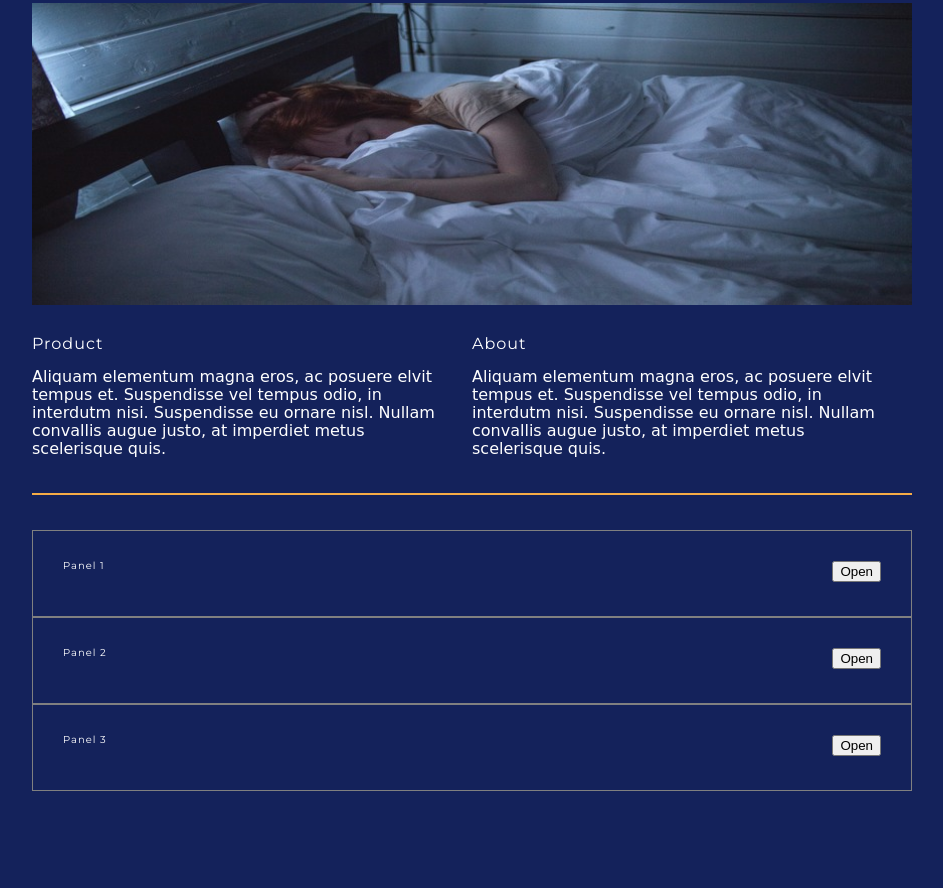
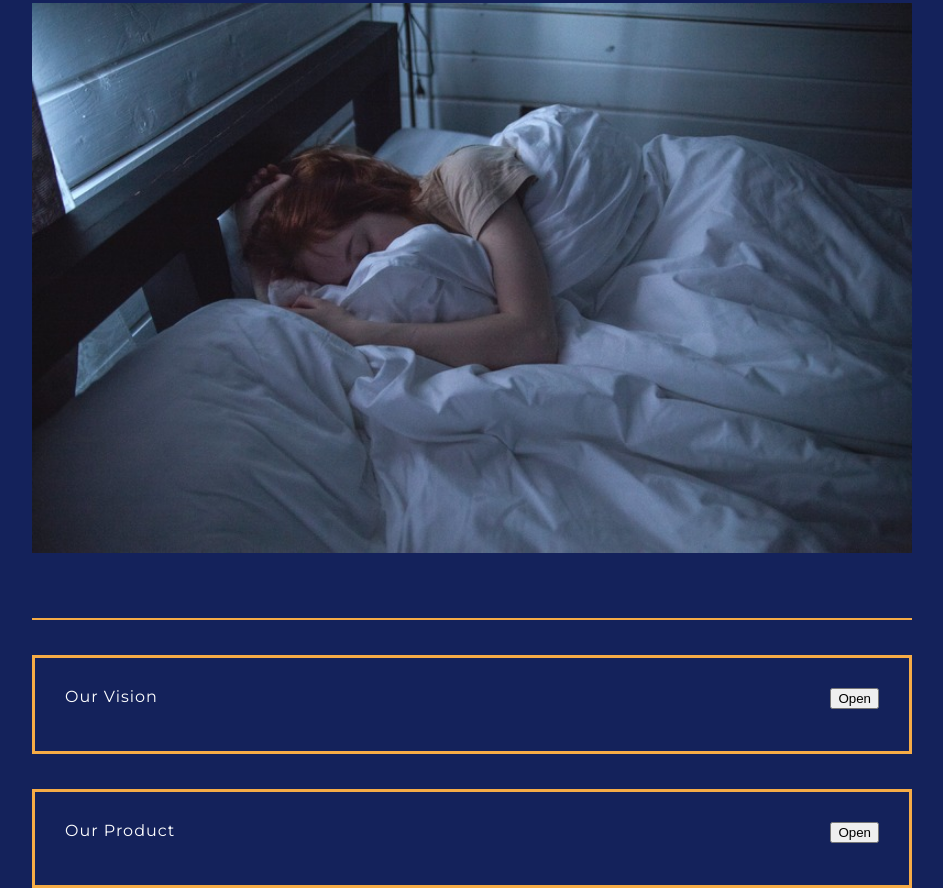
Before and after one commit to sleeptrackerteam/sleeptrackerui, a plain HTML site: page index.html in a window 1280 px wide. Shown: the part 556-1444 px from the top of the page, without its empty margins (168-1111 px from the left). Before the commit the page ends 1347 px from the top, so only its background shows below. Drawn offline with Linux system fonts and the light colour scheme.

Commit message:
added some animations and improved the layout

```diff
--- a/index.html
+++ b/index.html
@@ -46,9 +46,9 @@
         </div>
       </div>
 
-      <img class="middle-img" src="img\pexels-photo-935777_1_875x300.jpeg" alt="Image of code snippets across the screen">
+      <img class="middle-img" src="img\pexels-photo-935777_800x500.jpeg" alt="Image of code snippets across the screen">
 
-      <div class="bottom-content">
+      <!-- <div class="bottom-content">
         <div class="text-content">
           <h4>Product</h4>
           <p>Aliquam elementum magna eros, ac posuere elvit tempus et. Suspendisse vel tempus odio, in interdutm nisi. Suspendisse eu ornare nisl. Nullam convallis augue justo, at imperdiet metus scelerisque quis.</p>
@@ -57,14 +57,14 @@
           <h4>About</h4>
           <p>Aliquam elementum magna eros, ac posuere elvit tempus et. Suspendisse vel tempus odio, in interdutm nisi. Suspendisse eu ornare nisl. Nullam convallis augue justo, at imperdiet metus scelerisque quis.</p>
         </div>
-      </div>
+      </div> -->
 
     </section>
     <section class="secondary">
       <div class="accordion">
         <div class="panel">
           <div class="panel-bar">
-            <h3>Panel 1</h3>
+            <h3>Our Vision</h3>
             <div class="panel-buttons">
               <button class="panel-btn-open">Open</button>
               <button class="panel-btn-close hide-btn">Close</button>
@@ -77,19 +77,7 @@
         </div><!-- end of panel -->
         <div class="panel">
           <div class="panel-bar">
-            <h3>Panel 2</h3>
-            <div class="panel-buttons">
-              <button class="panel-btn-open">Open</button>
-              <button class="panel-btn-close hide-btn">Close</button>
-            </div>
-          </div>
-          <div class="panel-content">
-            <p>But if you make yourself more than just a man, if you devote yourself to an idel and if they can't stop you then you become something else entirely. Legend, Mr Wayne.</p>
-          </div>
-        </div><!-- end of panel -->
-        <div class="panel">
-          <div class="panel-bar">
-            <h3>Panel 3</h3>
+            <h3>Our Product</h3>
             <div class="panel-buttons">
               <button class="panel-btn-open">Open</button>
               <button class="panel-btn-close hide-btn">Close</button>
--- a/less/home-page.less
+++ b/less/home-page.less
@@ -20,6 +20,12 @@
     align-items: center;
     margin: 0 8.2rem 0 0;
 
+    @keyframes bounce {
+      0%, 20%, 50%, 80%, 100% {transform: translateY(0);}
+      40% {transform: translateY(-30px);}
+      60% {transform: translateY(-15px);}
+   }
+
     @media @phone {
       display: flex;
       justify-content: center;
@@ -37,6 +43,9 @@
       margin-top: 1.0rem;
       cursor: pointer;
       border-radius: 1.3rem;
+
+      animation-duration: 2s;
+      animation-name: slidein, bounce;
     }
 
     button:hover {
--- a/less/panels.less
+++ b/less/panels.less
@@ -1,8 +1,28 @@
 .accordion {
 
   .panel {
+    margin-bottom: 3.5rem;
     padding: 30px;
-    border: 1px solid gray;
+    border: 3px solid @Orange;
+    font-size: 1.6rem;
+    line-height: 1.8rem;
+
+    p {
+      animation-duration: 1s;
+      animation-name: slidein;
+    }
+
+    @keyframes slidein {
+      from {
+        margin-left: 100%;
+        width: 300%;
+      }
+
+      to {
+        margin-left: 0%;
+        width: 100%;
+      }
+    }
 
     .panel-bar {
       display: flex;
```
Also changed, not shown: css/index.css, img/pexels-photo-935777_800x500.jpeg (added), panels.js (line endings or trailing spaces).
